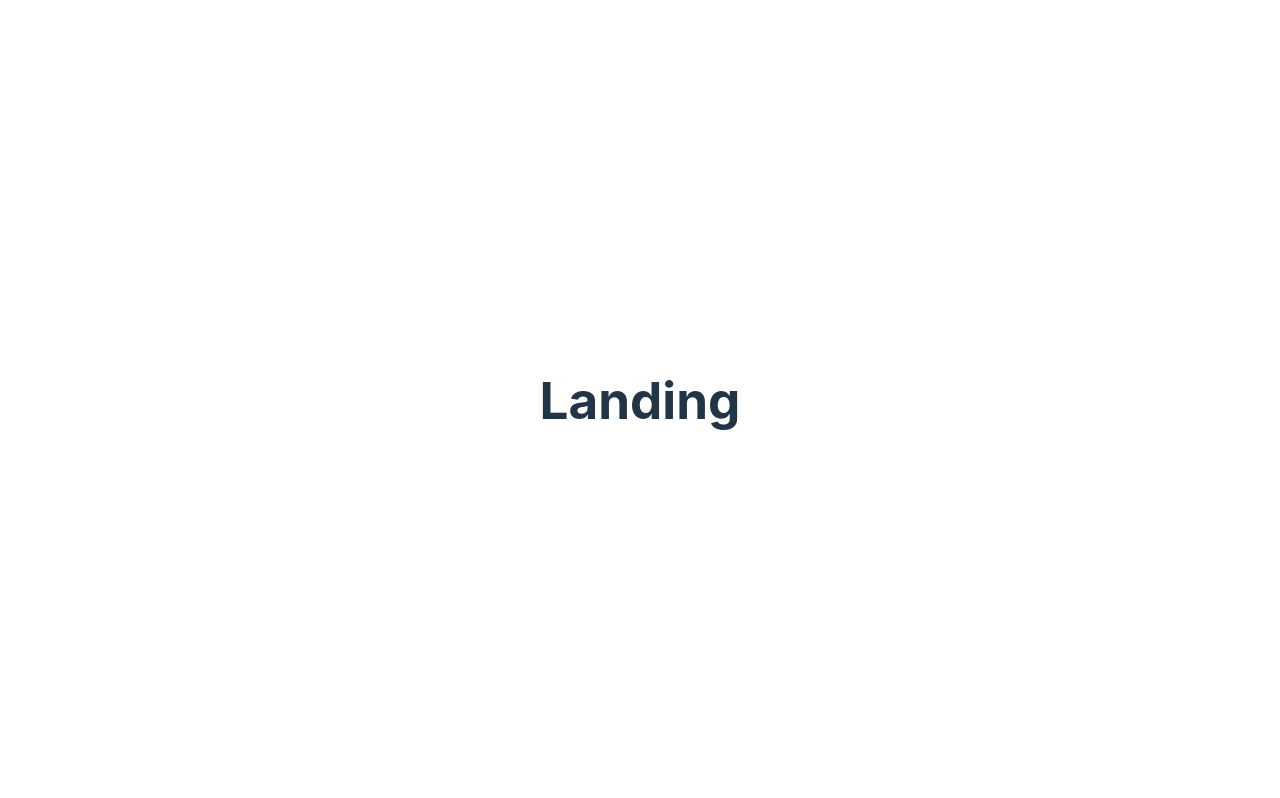
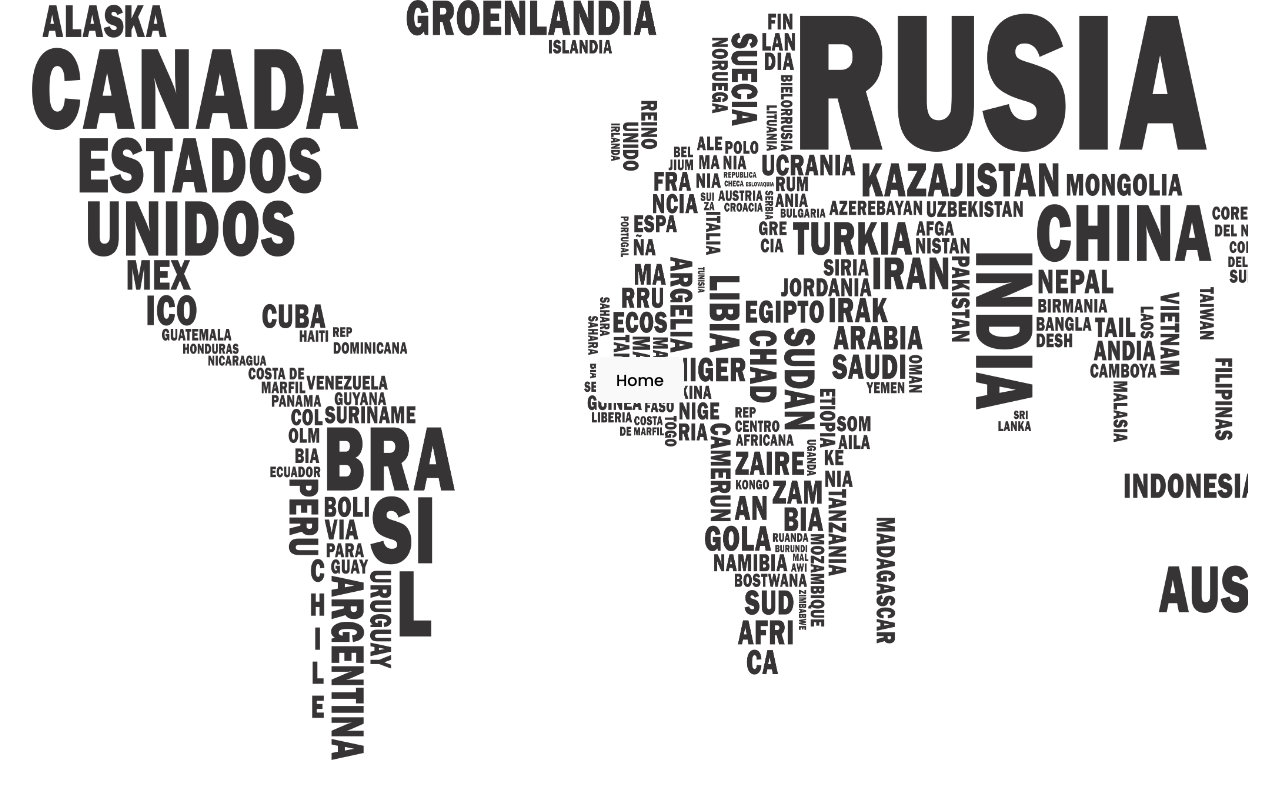
Before and after one commit to JoshuaCandia/APICountries, a React (Vite) app in the folder client/: page / in a window 1280 px wide. Built offline with nearby package versions, Linux system fonts and the light colour scheme.

Commit message:
Cards creadas

```diff
--- a/client/src/App.css
+++ b/client/src/App.css
@@ -1,42 +1,3 @@
 #root {
-	max-width: 1280px;
-	margin: 0 auto;
-	padding: 2rem;
 	text-align: center;
 }
-
-.logo {
-	height: 6em;
-	padding: 1.5em;
-	will-change: filter;
-	transition: filter 300ms;
-}
-.logo:hover {
-	filter: drop-shadow(0 0 2em #646cffaa);
-}
-.logo.react:hover {
-	filter: drop-shadow(0 0 2em #61dafbaa);
-}
-
-@keyframes logo-spin {
-	from {
-		transform: rotate(0deg);
-	}
-	to {
-		transform: rotate(360deg);
-	}
-}
-
-@media (prefers-reduced-motion: no-preference) {
-	a:nth-of-type(2) .logo {
-		animation: logo-spin infinite 20s linear;
-	}
-}
-
-.card {
-	padding: 2em;
-}
-
-.read-the-docs {
-	color: #888;
-}
--- /dev/null
+++ b/client/src/components/card/Card.jsx
@@ -0,0 +1,18 @@
+// Styling
+import style from './card.module.css'
+
+const Card = country => {
+	const { id, flag, name, continent } = country
+
+	return (
+		<div className={style.card}>
+			<div key={id}>
+				<img className={style.flag} src={flag} alt={name} />
+				<h3>{name}</h3>
+				<p>Continent:{continent}</p>
+			</div>
+		</div>
+	)
+}
+
+export default Card
--- /dev/null
+++ b/client/src/components/card/card.module.css
@@ -0,0 +1,7 @@
+.card {
+	width: 300px;
+}
+
+.flag {
+	width: 100%;
+}
--- /dev/null
+++ b/client/src/components/cards/Cards.jsx
@@ -0,0 +1,38 @@
+import style from './cards.module.css'
+
+import Card from '../card/Card'
+import axios from 'axios'
+
+// Import Hooks
+import { useEffect, useState } from 'react'
+const Cards = () => {
+	const [countries, setCountries] = useState([])
+
+	useEffect(() => {
+		const fetchCountries = async () => {
+			try {
+				const { data } = await axios.get('http://localhost:3001/countries')
+				setCountries(data)
+			} catch (error) {
+				console.error('Error fetching countries:', error)
+			}
+		}
+		fetchCountries()
+	}, [])
+	console.log(countries)
+
+	return (
+		<div className={style.cards}>
+			{countries.map(country => (
+				<Card
+					key={country.id}
+					flag={country.flag}
+					name={country.name}
+					continent={country.continent}
+				/>
+			))}
+		</div>
+	)
+}
+
+export default Cards
--- /dev/null
+++ b/client/src/components/cards/cards.module.css
@@ -0,0 +1,5 @@
+.cards {
+	display: grid;
+	grid-template-columns: repeat(auto-fit, minmax(300px, 1fr));
+	justify-content: center;
+}
--- /dev/null
+++ b/client/src/components/searchBar/SearchBar.jsx
@@ -0,0 +1,12 @@
+import style from './searchbar.module.css'
+
+const SearchBar = () => {
+	return (
+		<div className={style.searchBar}>
+			<input type='text' />
+			<button>Search</button>
+		</div>
+	)
+}
+
+export default SearchBar
--- a/client/src/index.css
+++ b/client/src/index.css
@@ -1,5 +1,7 @@
+@import url('https://fonts.googleapis.com/css2?family=Poppins:ital,wght@0,100;0,200;0,300;0,400;0,500;0,600;0,700;0,800;0,900;1,100;1,200;1,300;1,400;1,500;1,600;1,700;1,800;1,900&display=swap');
+
 :root {
-	font-family: Inter, system-ui, Avenir, Helvetica, Arial, sans-serif;
+	font-family: 'Poppins', sans-serif;
 	line-height: 1.5;
 	font-weight: 400;
 
@@ -14,26 +16,20 @@
 	-webkit-text-size-adjust: 100%;
 }
 
-a {
-	font-weight: 500;
-	color: #646cff;
-	text-decoration: inherit;
-}
-a:hover {
-	color: #535bf2;
-}
-
 body {
 	margin: 0;
 	display: flex;
-	place-items: center;
-	min-width: 320px;
-	min-height: 100vh;
+	justify-content: center;
 }
 
 h1 {
 	font-size: 3.2em;
 	line-height: 1.1;
+}
+
+a {
+	color: inherit;
+	text-decoration: inherit;
 }
 
 button {
@@ -48,7 +44,7 @@ button {
 	transition: border-color 0.25s;
 }
 button:hover {
-	border-color: #646cff;
+	border-color: white;
 }
 button:focus,
 button:focus-visible {
--- a/client/src/views/home/Home.jsx
+++ b/client/src/views/home/Home.jsx
@@ -1,9 +1,13 @@
+import Cards from '../../components/cards/Cards'
+import SearchBar from '../../components/searchBar/SearchBar'
 import style from './home.module.css'
 
 const Home = () => {
 	return (
 		<div className={style.home}>
-			<h1>Home</h1>
+			<SearchBar />
+			<h1>Countries</h1>
+			<Cards />
 		</div>
 	)
 }
--- a/client/src/views/landing/Landing.jsx
+++ b/client/src/views/landing/Landing.jsx
@@ -1,9 +1,11 @@
 import style from './landing.module.css'
-
+import { Link } from 'react-router-dom'
 const Landing = () => {
 	return (
 		<div className={style.home}>
-			<h1>Landing</h1>
+			<button className={style.buttonLanding}>
+				<Link to='/home'>Home</Link>
+			</button>
 		</div>
 	)
 }
--- a/client/src/views/landing/landing.module.css
+++ b/client/src/views/landing/landing.module.css
@@ -0,0 +1,9 @@
+.home {
+	display: flex;
+	justify-content: center;
+	align-items: center;
+	height: 95vh;
+	width: 95vw;
+	background-image: url('../../assets/countries.png');
+	background-size: cover;
+}
```
Also changed, not shown: client/src/assets/countries.png (added), client/src/components/searchBar/controllers.js (added), client/src/components/searchBar/searchbar.module.css (added).
